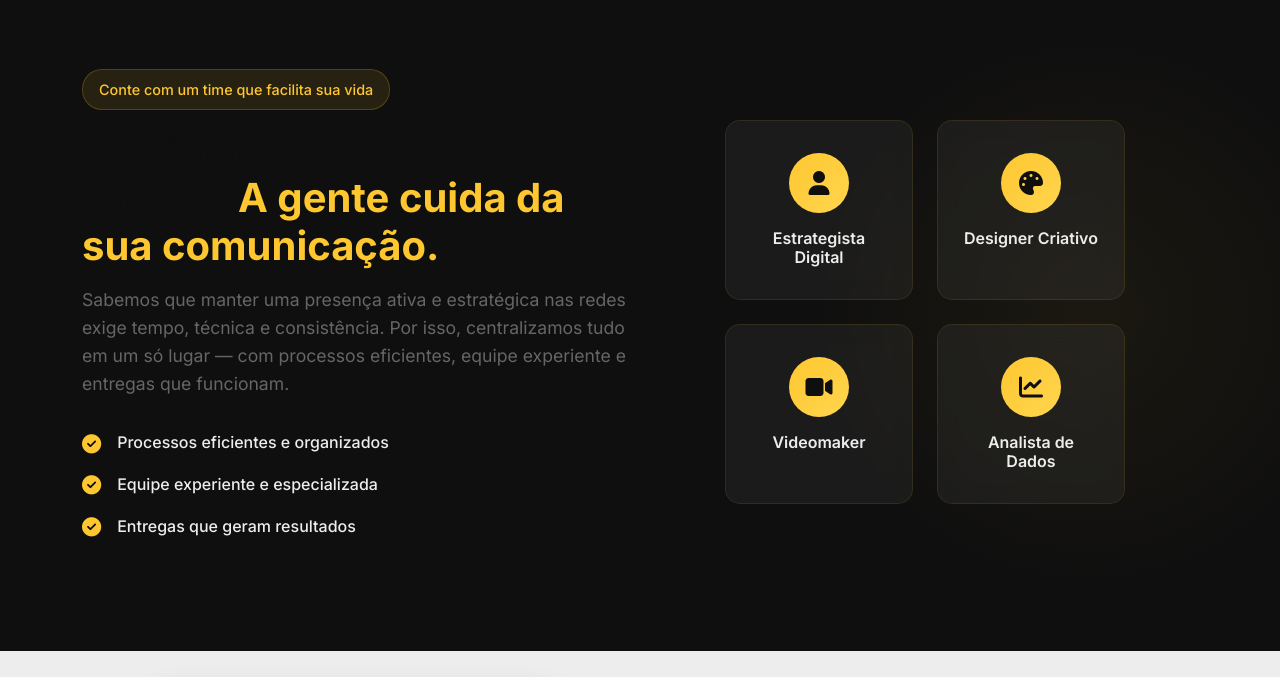
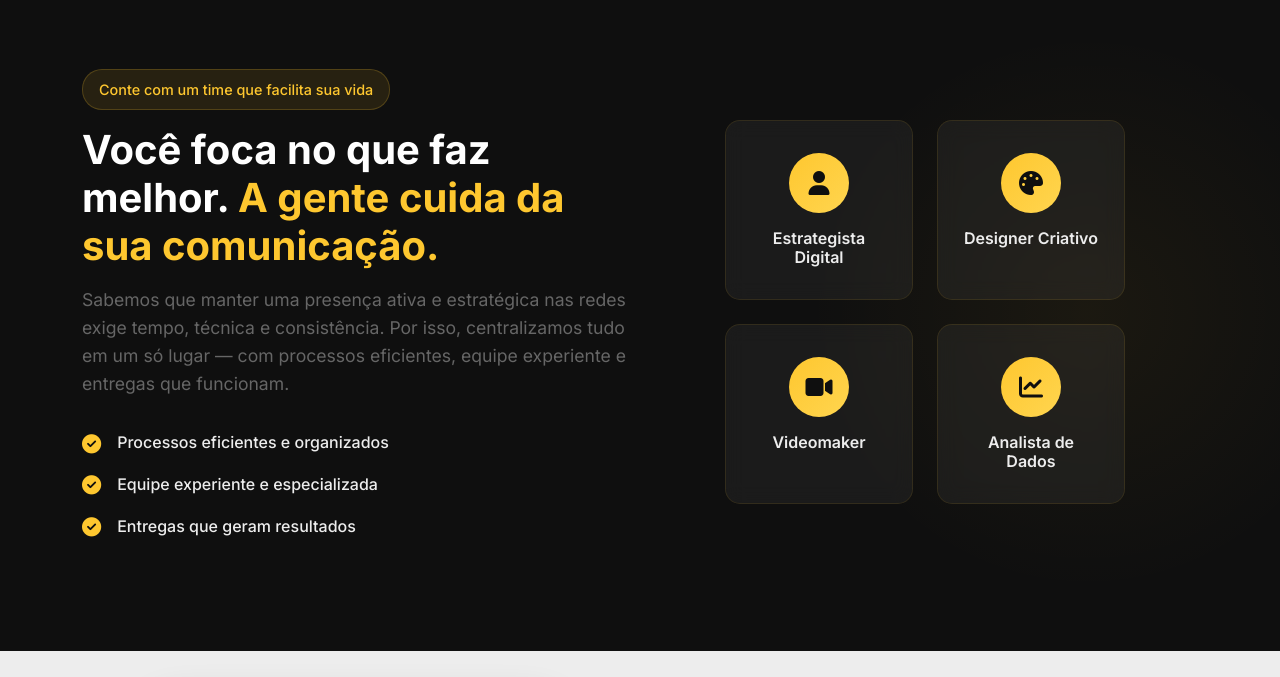
Before and after one commit to brunonunespinheiro/lp-palco-digital, a plain HTML site: page index.html in a window 1280 px wide. Shown: the part 2860-3537 px from the top of the page. Drawn offline with nearby package versions, Linux system fonts and the light colour scheme; animation ran at ten frames a second.

Commit message:
Update index.html

```diff
--- a/index.html
+++ b/index.html
@@ -245,7 +245,7 @@
                 <div class="col-lg-6">
                     <div class="team-content">
                         <span class="section-badge">Conte com um time que facilita sua vida</span>
-                        <h2 class="section-title">Você foca no que faz melhor. <span class="text-yellow">A gente cuida da sua comunicação.</span></h2>
+                        <h2 class="section-title" style="color: rgb(255, 255, 255);">Você foca no que faz melhor. <span class="text-yellow">A gente cuida da sua comunicação.</span></h2>
                         <p class="section-text">
                             Sabemos que manter uma presença ativa e estratégica nas redes exige tempo, técnica e consistência. Por isso, centralizamos tudo em um só lugar — com processos eficientes, equipe experiente e entregas que funcionam.
                         </p>
```
